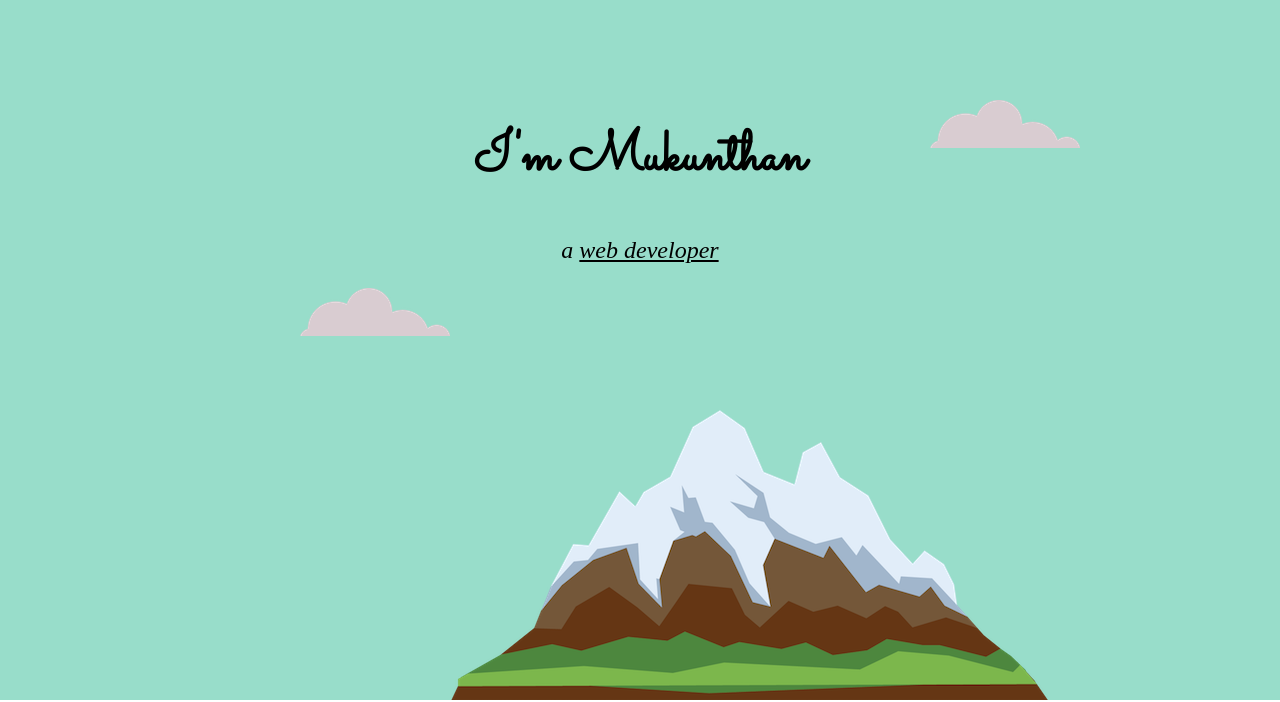
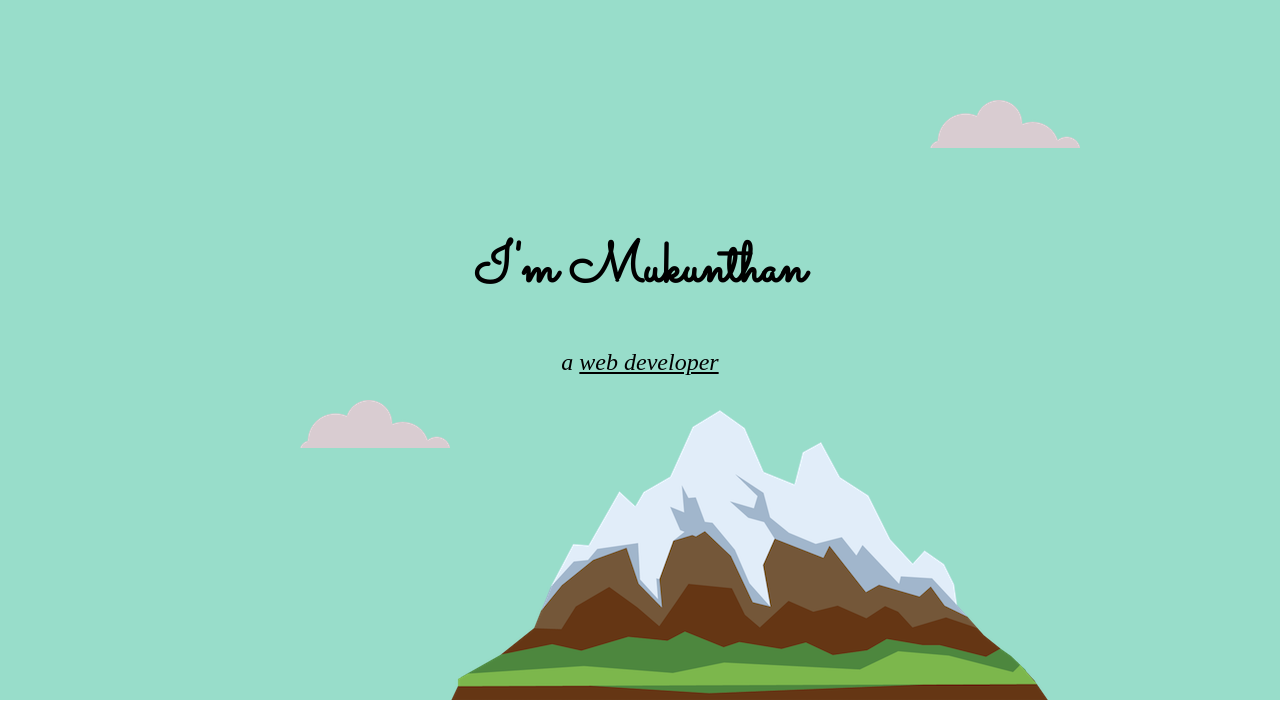
Before and after one commit to mukunthans/aboutme, a plain HTML site: page index.html in a window 1280 px wide. Shown: the top 702 px of the page. Drawn offline with Linux system fonts and the light colour scheme.

Commit message:
Update style.css

```diff
--- a/css/style.css
+++ b/css/style.css
@@ -147,7 +147,7 @@ h1
 {
   font-family: Sacramento;
   font-size: 3.5rem;
-  padding-top: 80px;
+  padding-top: 15%;
 }
 h2
 {
```
